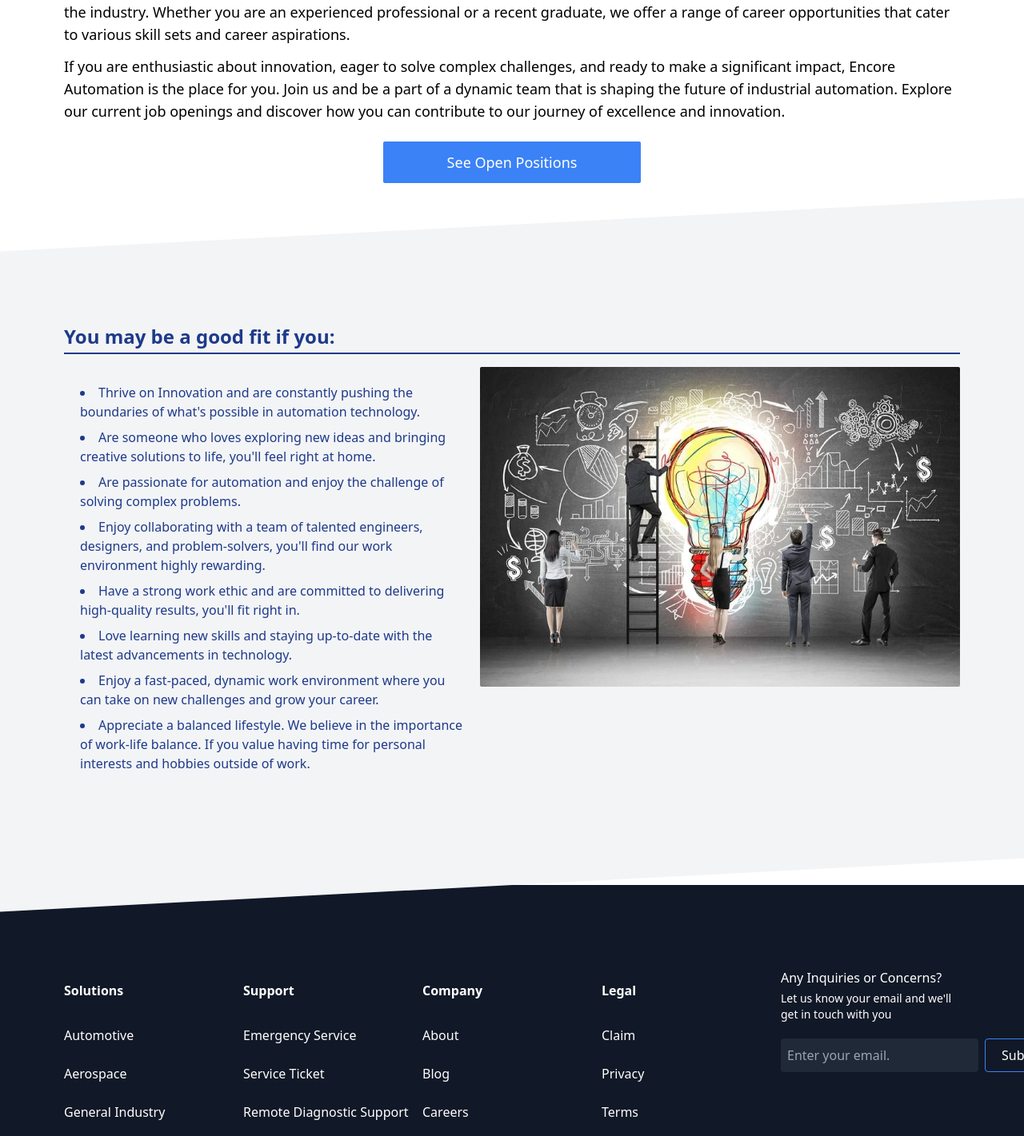
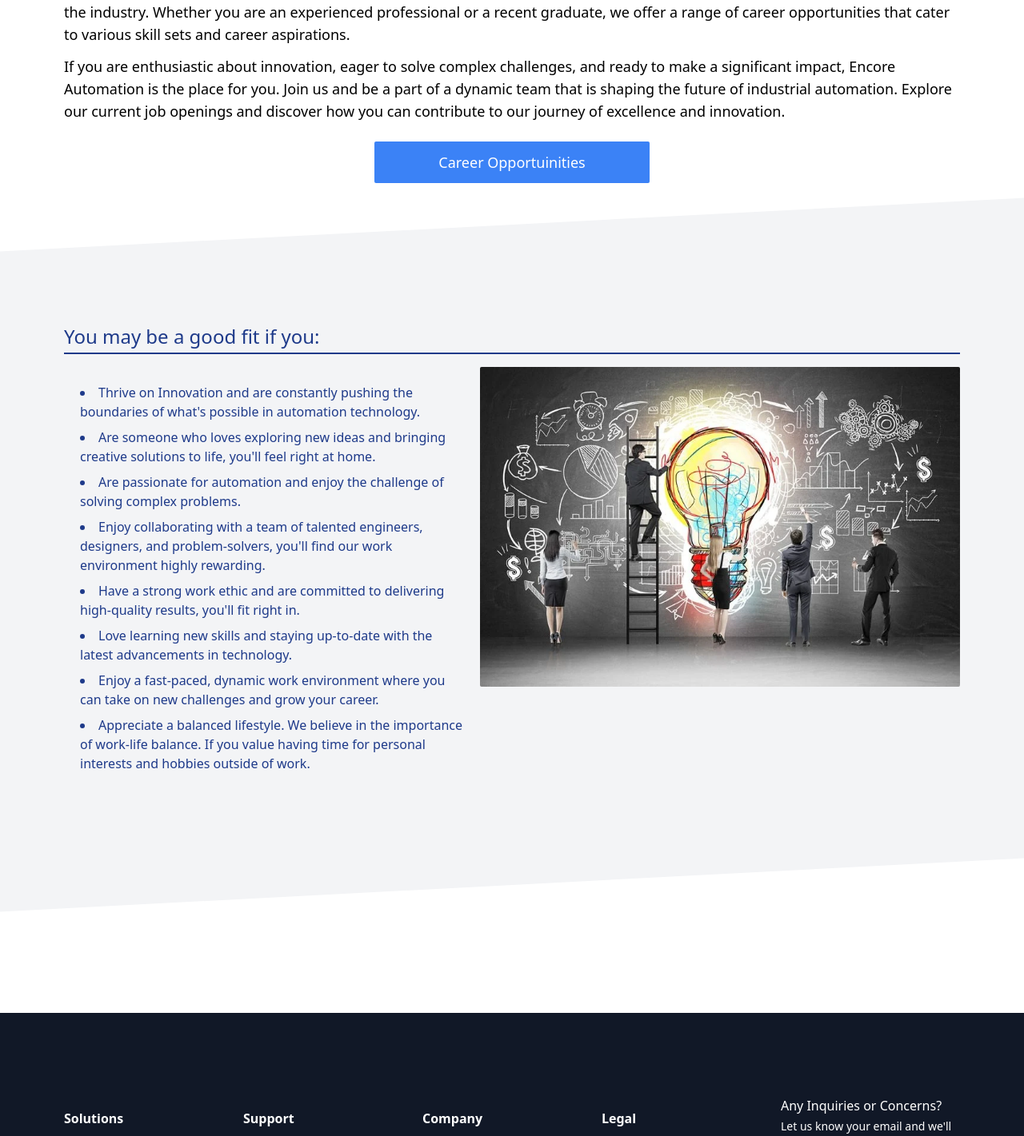
Before and after one commit to alexeymartinez-encore/encore-automation-web-page, a React (Vite) app: page /careers in a window 1280 px wide. Shown: the part 499-1920 px from the top of the page at 80% size. Built offline with nearby package versions, Linux system fonts and the light colour scheme.

Commit message:
Careers Section some changes

```diff
--- a/src/components/Careers/CareerFit.jsx
+++ b/src/components/Careers/CareerFit.jsx
@@ -4,7 +4,7 @@
   return (
     <div className="px-20 text-blue-900 bg-gray-100 -skew-y-3 my-0 py-10 ">
       <div className="py-20 skew-y-3">
-        <h1 className="text-2xl font-bold mb-4 border-b-2 border-blue-900 py-1">
+        <h1 className="text-2xl font-medium mb-4 border-b-2 border-blue-900 py-1">
           You may be a good fit if you:
         </h1>
         <div className="flex ">
--- /dev/null
+++ b/src/components/Careers/CareersBenefits.jsx
@@ -0,0 +1,7 @@
+export default function CareerBenefits() {
+  return (
+    <div className="h-[10rem]">
+      <h1></h1>
+    </div>
+  );
+}
--- a/src/components/Careers/CareersCta.jsx
+++ b/src/components/Careers/CareersCta.jsx
@@ -3,17 +3,6 @@
 export default function CareersCta() {
   return (
     <div className="flex flex-col justify-center items-center px-20 py-10 font-thin">
-      {/* <p className="py-0">
-        At Encore Automation, we are at the forefront of innovation in the
-        industrial automation sector. Specializing in advanced automation
-        solutions for painting, sealing, and powder coating, we serve a diverse
-        range of industries including automotive, aerospace, and general
-        manufacturing. Our commitment to excellence and cutting-edge technology
-        has positioned us as a leader in the field.
-      </p> */}
-      {/* <h1 className="text-6xl font-medium text-gray-500 py-3">
-        Why work with us?
-      </h1> */}
       <p className="text-lg">
         We believe that our success is driven by the passion and expertise of
         our talented team. We are dedicated to fostering a collaborative and
@@ -33,7 +22,7 @@
         excellence and innovation.
       </p>
       <Link className="my-3 bg-blue-500 text-white text-lg py-3 px-20 rounded-sm hover:bg-blue-400 transform duration-300">
-        See Open Positions
+        Career Opportuinities
       </Link>
     </div>
   );
--- a/src/components/Careers/CareersLanding.jsx
+++ b/src/components/Careers/CareersLanding.jsx
@@ -1,5 +1,6 @@
 import Footer from "../UI/Footer";
 import CareerFit from "./CareerFit";
+import CareerBenefits from "./CareersBenefits";
 import CareersCta from "./CareersCta";
 import CareersWelcome from "./CareersWelcome";
 
@@ -9,6 +10,7 @@
       <CareersWelcome />
       <CareersCta />
       <CareerFit />
+      <CareerBenefits />
       <Footer />
     </div>
   );
```
